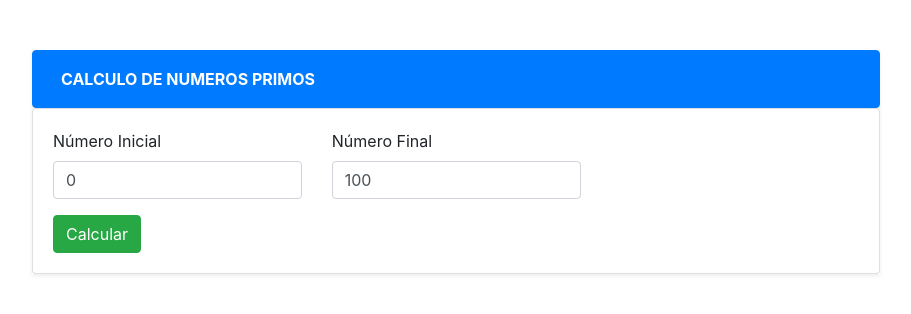
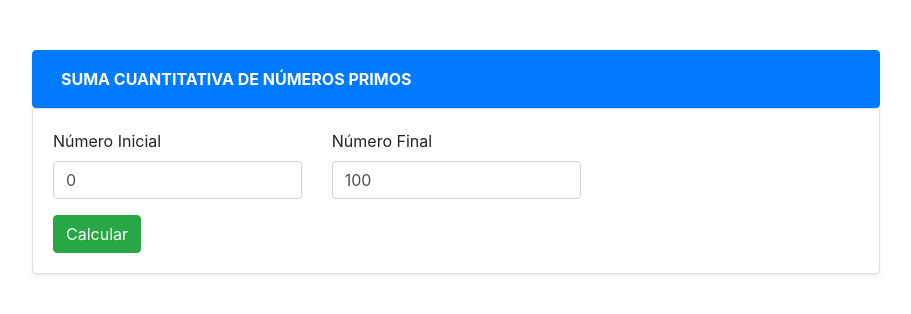
Before and after one commit to xepe10/devchallenge, a plain HTML site: page index.html in a window 1280 px wide. Shown: the whole page, without its empty margins (96-1007 px from the left). Drawn offline with Linux system fonts and the light colour scheme.

Commit message:
titulo de proyecto

```diff
--- a/index.html
+++ b/index.html
@@ -23,7 +23,7 @@
         <div class="row">
         <div class="col-md-10 mb-5">
             <!-- Collapse Panel 1--><a data-toggle="collapse" href="#collapseExample1" role="button" aria-expanded="true" aria-controls="collapseExample1" class="btn btn-primary btn-block py-2 shadow-sm with-chevron">
-              <p class="d-flex align-items-center justify-content-between mb-0 px-3 py-2"><strong class="text-uppercase">Calculo de Numeros Primos</strong><i class="fa fa-angle-down"></i></p>
+              <p class="d-flex align-items-center justify-content-between mb-0 px-3 py-2"><strong class="text-uppercase">Suma Cuantitativa de Números Primos</strong><i class="fa fa-angle-down"></i></p>
             </a>
             <div id="collapseExample1" class="collapse shadow-sm show">
               <div class="card">
```
